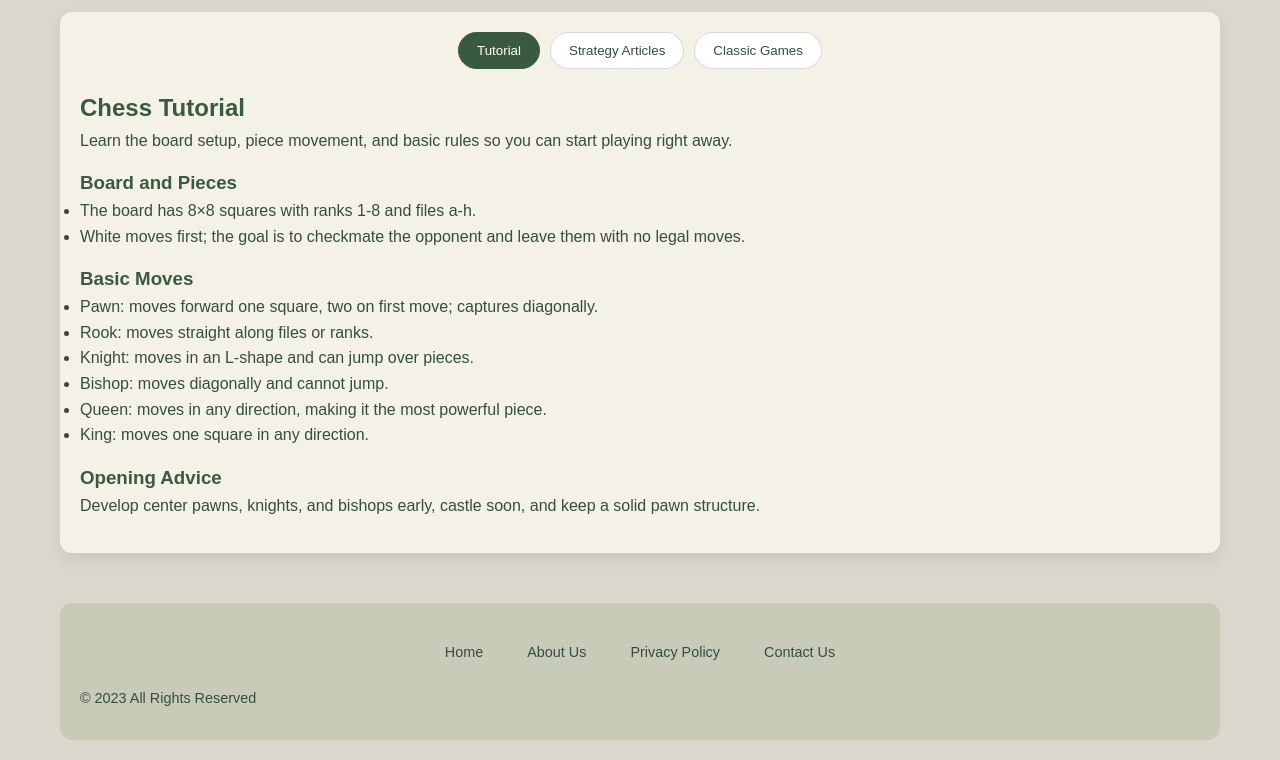
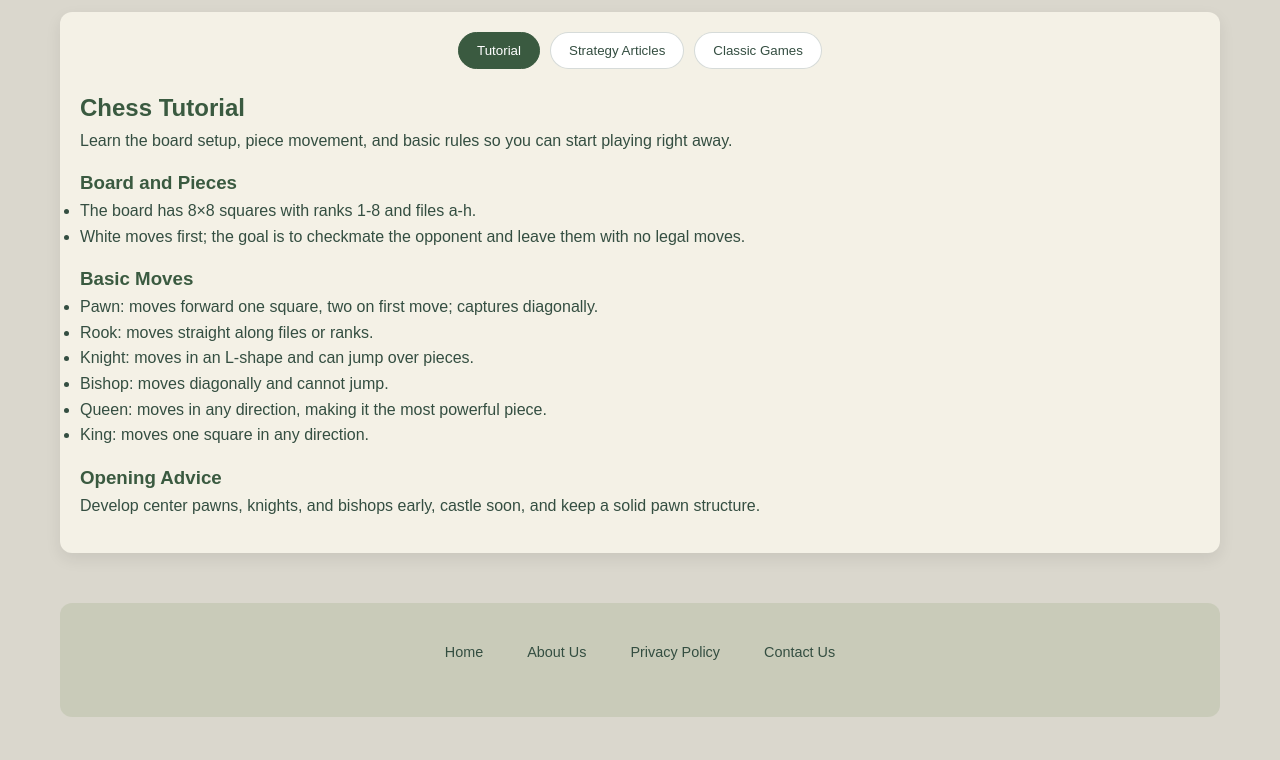
Before and after one commit to DengekiBunko/ourchess-website-master, a plain HTML site: page index.html in a window 1280 px wide. Shown: the part 664-1424 px from the top of the page. After the commit the page ends 1401 px from the top, so only its background shows below. Drawn offline with Linux system fonts and the light colour scheme.

Commit message:
Update index.html

```diff
--- a/index.html
+++ b/index.html
@@ -149,8 +149,6 @@
                 <a href="about.html" data-i18n="navAbout">关于我们</a>
                 <a href="privacy.html" data-i18n="navPrivacy">隐私政策</a>
                 <a href="contact.html" data-i18n="navContact">联系我们</a>
-            </nav>
-            <p>&copy; 2023 <span data-i18n="footerCopyright">版权所有</span></p>
         </footer>
     </div>
 
```
